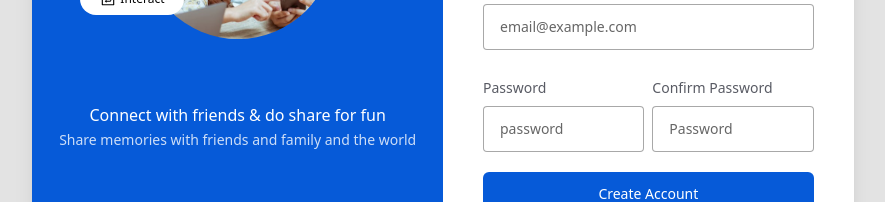
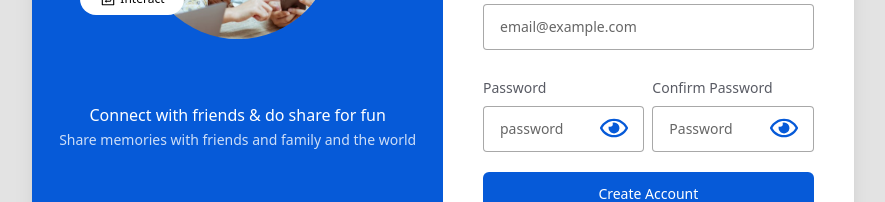
Before and after one commit to iabhinav15/ConnectU, a React (Create React App) app in the folder frontend/: page /register in a window 1280 px wide. Shown: the part 401-603 px from the top of the page, without its empty margins (197-1082 px from the left). Built offline with nearby package versions, Linux system fonts and the light colour scheme; no server answers.

Commit message:
feat: Add password visibility toggle

```diff
--- a/frontend/src/pages/Login.jsx
+++ b/frontend/src/pages/Login.jsx
@@ -6,6 +6,7 @@ import { useDispatch } from 'react-redux'
 import { TextInput, Loading, CustomButton } from '../components'
 import { BgImage } from '../assets'
 import { BsShare } from 'react-icons/bs'
+import { FaRegEye, FaRegEyeSlash } from "react-icons/fa";
 import { ImConnection } from 'react-icons/im'
 import { AiOutlineInteraction } from 'react-icons/ai'
 import { apiRequest } from '../utils'
@@ -15,6 +16,7 @@ const Login = () => {
   const { register, handleSubmit, formState: { errors } } = useForm({mode:'onChange'});
   const [errMsg, setErrMsg] = useState("");
   const [isSubmitting, setIsSubmitting] = useState(false);
+  const [isPasswordVisible, setIsPasswordVisible] = useState(false);
   const dispatch = useDispatch();
 
   const onSubmit = async (data) => {
@@ -40,7 +42,11 @@ const Login = () => {
       console.log(error);
       setIsSubmitting(false);
     }
-  }
+  };
+
+  const togglePasswordVisibility = () => {
+    setIsPasswordVisible(!isPasswordVisible);
+  };
 
   return (
     <div className='bg-bgColor w-full h-[100vh] flex items-center justify-center p-6'>
@@ -65,13 +71,22 @@ const Login = () => {
               styles='w-full rounded-full'
               labelStyles='ml-2'
             />
+            <div className='relative flex items-center gap-2'>
               <TextInput
-              name='password' placeholder='password' type='password'
+                name='password' placeholder='password' type={isPasswordVisible ? 'text' : 'password'}
                 label='password' register={ register('password', {required: 'Password is required!'})}
                 error={errors.password? errors.password.message : ""}
                 styles='w-full rounded-full'
                 labelStyles='ml-2'
               />
+              <button
+                type='button'
+                className='absolute top-11 right-4 transform -translate-y-1/64 cursor-pointer'
+                onClick={togglePasswordVisibility}
+              >
+                {isPasswordVisible ? <FaRegEyeSlash size={30} color={"#065ad8"} /> : <FaRegEye size={30} color={"#065ad8"}/>}
+              </button>
+            </div>
           <Link to='/reset-password' className='text-sm text-right text-blue font-semibold'>
             Forgot Password?
           </Link>
--- a/frontend/src/pages/Register.jsx
+++ b/frontend/src/pages/Register.jsx
@@ -5,6 +5,7 @@ import { Link } from 'react-router-dom'
 import { TextInput, Loading, CustomButton } from '../components'
 import { BgImage } from '../assets'
 import { BsShare } from 'react-icons/bs'
+import { FaRegEye, FaRegEyeSlash } from "react-icons/fa";
 import { ImConnection } from 'react-icons/im'
 import { AiOutlineInteraction } from 'react-icons/ai'
 import { apiRequest } from '../utils'
@@ -13,6 +14,7 @@ const Register = () => {
   const { register, handleSubmit, getValues, formState: { errors } } = useForm({mode:'onChange'});
   const [errMsg, setErrMsg] = useState("");
   const [isSubmitting, setIsSubmitting] = useState(false);
+  const [isPasswordVisible, setIsPasswordVisible] = useState(false);
   // const dispatch = useDispatch();
 
   const onSubmit = async (data) => {
@@ -39,7 +41,11 @@ const Register = () => {
     finally{
       setIsSubmitting(false);
     }
-  }
+  };
+
+  const togglePasswordVisibility = () => {
+    setIsPasswordVisible(!isPasswordVisible);
+  };
 
   return (
     <div className='bg-bgColor w-full h-[100vh] flex items-center justify-center p-6'>
@@ -78,14 +84,24 @@ const Register = () => {
               styles='w-full'
             />
             <div className='w-full flex flex-col lg:flex-row gap-1 md:gap-2'>
+              <div className='relative flex items-center gap-2'>
                 <TextInput
-                name='password' placeholder='password' type='password'
+                  name='password' placeholder='password' type={isPasswordVisible ? 'text' : 'password'}
                   label='Password' register={ register('password', {required: 'Password is required!'})}
                   error={errors.password? errors.password.message : ""}
                   styles='w-full'
                 />
+                <button
+                  type='button'
+                  className='absolute top-11 right-4 transform -translate-y-1/64 cursor-pointer'
+                  onClick={togglePasswordVisibility}
+                >
+                  {isPasswordVisible ? <FaRegEyeSlash size={27} color={"#065ad8"} /> : <FaRegEye size={28} color={"#065ad8"}/>}
+                </button>
+              </div>
+              <div className='relative flex items-center gap-2'>
                 <TextInput
-                name='password' placeholder='Password' type='password'
+                  name='password' placeholder='Password' type={isPasswordVisible ? 'text' : 'password'}
                   label='Confirm Password' register={ register('cPassword', {validate: (value) => {
                     const { password } = getValues();
                     if(password !== value) return 'Passwords do not match!';
@@ -93,6 +109,14 @@ const Register = () => {
                   error={errors.cPassword && errors.cPassword.type === 'validate' ? errors.cPassword?.message : ''}
                   styles='w-full'
                 />
+                <button
+                  type='button'
+                  className='absolute top-11 right-4 transform -translate-y-1/64 cursor-pointer'
+                  onClick={togglePasswordVisibility}
+                >
+                  {isPasswordVisible ? <FaRegEyeSlash size={27} color={"#065ad8"} /> : <FaRegEye size={28} color={"#065ad8"}/>}
+                </button>
+              </div>
             </div>
 
           {
```
Lines whose indentation alone changed are shown as unchanged.
